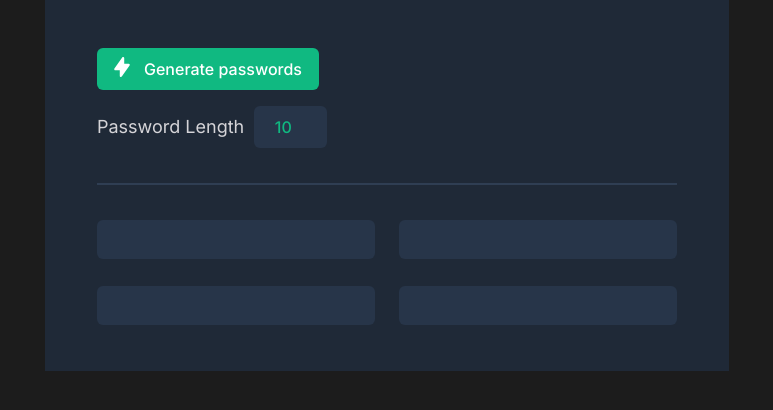
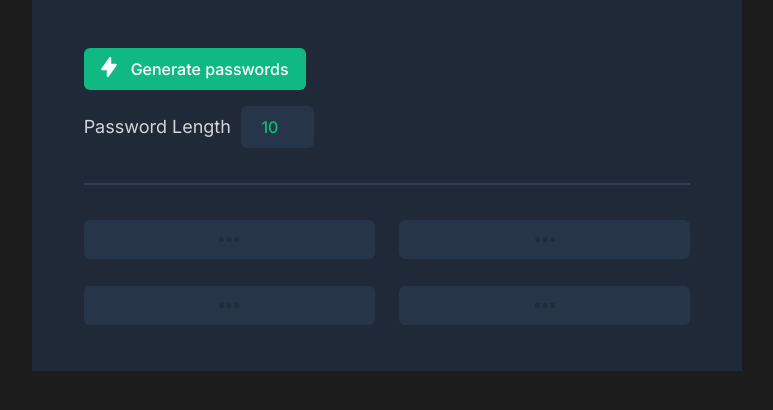
Before and after one commit to ericquackenbush/scrimba-pass-gen, a plain HTML site: page index.html in a window 1280 px wide. Shown: the part 334-744 px from the top of the page, without its empty margins (253-1026 px from the left). Drawn offline with Linux system fonts and the light colour scheme.

Commit message:
Added a div that appears initially before you generate a password

```diff
--- a/index.css
+++ b/index.css
@@ -22,6 +22,18 @@ html, body {
     border-radius: 6px;
     padding-top: 4px;
     padding-bottom: 3px;
+}
+
+.shadow-password-entry {
+    display: block;
+    background-color: #273549;
+    text-align: center;
+    border: none;
+    border-radius: 6px;
+    padding-top: 17px;
+    padding-bottom: 17px;
+    padding-left: 135.7px;
+    padding-right: 135.7px;
 }
 
 .btn {
@@ -113,6 +125,14 @@ h2 {
     column-gap: 24px;
 }
 
+#shadow-password-container {
+    display: grid;
+    grid-template-columns: 1fr 1fr;
+    grid-template-rows: 1fr 1fr;
+    row-gap: 27px;
+    column-gap: 24px;
+}
+
 #password-length-label {
     font-family: 'Inter';
     font-style: normal;
--- a/index.html
+++ b/index.html
@@ -33,6 +33,29 @@
                     <input class="password-entry" readonly="true" size="24" onclick="copyPassword(this)" type="text">
                     <input class="password-entry" readonly="true" size="24" onclick="copyPassword(this)" type="text">
                 </div>
+
+                <div id="shadow-password-container">
+                    <span class="shadow-password-entry"><svg width="20" height="5" viewBox="0 0 20 5" fill="none" xmlns="http://www.w3.org/2000/svg">
+                        <path d="M5 2.5C5 3.88071 3.88071 5 2.5 5C1.11929 5 0 3.88071 0 2.5C0 1.11929 1.11929 0 2.5 0C3.88071 0 5 1.11929 5 2.5Z" fill="#202B3C"/>
+                        <path d="M12.5 2.5C12.5 3.88071 11.3807 5 10 5C8.61929 5 7.5 3.88071 7.5 2.5C7.5 1.11929 8.61929 0 10 0C11.3807 0 12.5 1.11929 12.5 2.5Z" fill="#202B3C"/>
+                        <path d="M17.5 5C18.8807 5 20 3.88071 20 2.5C20 1.11929 18.8807 0 17.5 0C16.1193 0 15 1.11929 15 2.5C15 3.88071 16.1193 5 17.5 5Z" fill="#202B3C"/>
+                        </svg></span>
+                    <span class="shadow-password-entry"><svg width="20" height="5" viewBox="0 0 20 5" fill="none" xmlns="http://www.w3.org/2000/svg">
+                        <path d="M5 2.5C5 3.88071 3.88071 5 2.5 5C1.11929 5 0 3.88071 0 2.5C0 1.11929 1.11929 0 2.5 0C3.88071 0 5 1.11929 5 2.5Z" fill="#202B3C"/>
+                        <path d="M12.5 2.5C12.5 3.88071 11.3807 5 10 5C8.61929 5 7.5 3.88071 7.5 2.5C7.5 1.11929 8.61929 0 10 0C11.3807 0 12.5 1.11929 12.5 2.5Z" fill="#202B3C"/>
+                        <path d="M17.5 5C18.8807 5 20 3.88071 20 2.5C20 1.11929 18.8807 0 17.5 0C16.1193 0 15 1.11929 15 2.5C15 3.88071 16.1193 5 17.5 5Z" fill="#202B3C"/>
+                        </svg></span>
+                    <span class="shadow-password-entry"><svg width="20" height="5" viewBox="0 0 20 5" fill="none" xmlns="http://www.w3.org/2000/svg">
+                        <path d="M5 2.5C5 3.88071 3.88071 5 2.5 5C1.11929 5 0 3.88071 0 2.5C0 1.11929 1.11929 0 2.5 0C3.88071 0 5 1.11929 5 2.5Z" fill="#202B3C"/>
+                        <path d="M12.5 2.5C12.5 3.88071 11.3807 5 10 5C8.61929 5 7.5 3.88071 7.5 2.5C7.5 1.11929 8.61929 0 10 0C11.3807 0 12.5 1.11929 12.5 2.5Z" fill="#202B3C"/>
+                        <path d="M17.5 5C18.8807 5 20 3.88071 20 2.5C20 1.11929 18.8807 0 17.5 0C16.1193 0 15 1.11929 15 2.5C15 3.88071 16.1193 5 17.5 5Z" fill="#202B3C"/>
+                        </svg></span>
+                    <span class="shadow-password-entry"><svg width="20" height="5" viewBox="0 0 20 5" fill="none" xmlns="http://www.w3.org/2000/svg">
+                        <path d="M5 2.5C5 3.88071 3.88071 5 2.5 5C1.11929 5 0 3.88071 0 2.5C0 1.11929 1.11929 0 2.5 0C3.88071 0 5 1.11929 5 2.5Z" fill="#202B3C"/>
+                        <path d="M12.5 2.5C12.5 3.88071 11.3807 5 10 5C8.61929 5 7.5 3.88071 7.5 2.5C7.5 1.11929 8.61929 0 10 0C11.3807 0 12.5 1.11929 12.5 2.5Z" fill="#202B3C"/>
+                        <path d="M17.5 5C18.8807 5 20 3.88071 20 2.5C20 1.11929 18.8807 0 17.5 0C16.1193 0 15 1.11929 15 2.5C15 3.88071 16.1193 5 17.5 5Z" fill="#202B3C"/>
+                        </svg></span>
+                </div>
             </div>
         </div>
 
--- a/index.js
+++ b/index.js
@@ -10,6 +10,10 @@ function generatePassword(length) {
     return randCharArray.join('')
 }
 
+// set the display of password-container to 'none'
+let passwordContainerElem = document.querySelector("#password-container")
+passwordContainerElem.style.display = "none"
+
 // display four randomly generated passwords on the website
 function displayPasswords() {
     // get the spans where the passwords will be displayed
@@ -20,6 +24,13 @@ function displayPasswords() {
 
     // display the generated passwords
     passwordElems.forEach(passwordElem => passwordElem.value = generatePassword(passwordLengthInput.value))
+
+    // set the display of password-container back to 'grid'
+    passwordContainerElem.style.display = "grid"
+
+    // set the display of shadow-password-container to 'none'
+    let shadowPasswordContainerElem = document.querySelector("#shadow-password-container")
+    shadowPasswordContainerElem.style.display = "none"
 }
 
 function copyPassword(e) {
```
